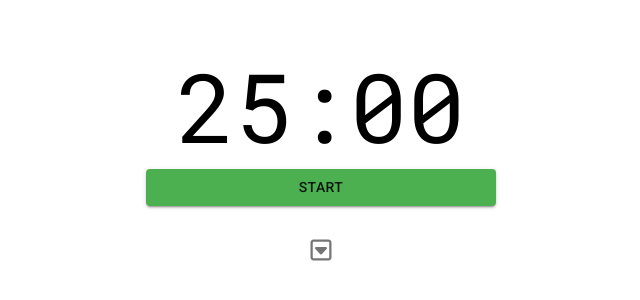
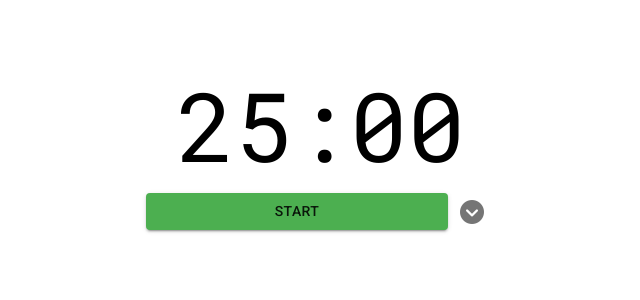
Before and after one commit to drewkiimon/think-straight, a React (Create React App) app: page / in a window 1280 px wide. Shown: the part 242-542 px from the top of the page, without its empty margins (319-959 px from the left). Built offline with nearby package versions, Linux system fonts and the light colour scheme.

Commit message:
Created a dropdown that needs functionality

```diff
--- a/src/components/Timer.js
+++ b/src/components/Timer.js
@@ -203,14 +203,13 @@ class Timer extends Component {
 							</Button>
 						)}
 					</ThemeProvider>
+					<TimerActions></TimerActions>
 				</div>
 
 				<Streaks
 					completedPomodoros={
 						this.state.completedPomodoros
 					}></Streaks>
-
-				<TimerActions></TimerActions>
 			</div>
 		);
 	}
--- a/src/components/Timer.scss
+++ b/src/components/Timer.scss
@@ -5,6 +5,6 @@
 	}
 
 	.timer-action-button {
-		width: 100%;
+		width: calc(100% - 48px);
 	}
 }
--- a/src/components/TimerActions/TimerActions.js
+++ b/src/components/TimerActions/TimerActions.js
@@ -2,6 +2,8 @@ import React, { Component } from "react";
 import IconButton from "@material-ui/core/IconButton";
 import Menu from "@material-ui/core/Menu";
 import MenuItem from "@material-ui/core/MenuItem";
+
+import "./TimerActions.scss";
 
 class TimerActions extends Component {
 	constructor(props) {
@@ -25,12 +27,12 @@ class TimerActions extends Component {
 
 	render() {
 		return (
-			<div>
+			<div className="timer-actions">
 				<IconButton
 					aria-controls='simple-menu'
 					aria-haspopup='true'
 					onClick={this.toggleMenu}>
-					<i className='far fa-caret-square-down'></i>
+					<i className="fas fa-chevron-circle-down"></i>
 				</IconButton>
 				<Menu
 					id='simple-menu'
--- a/src/components/TimerActions/TimerActions.scss
+++ b/src/components/TimerActions/TimerActions.scss
@@ -0,0 +1,3 @@
+.timer-actions {
+    display: inline-block;
+}
```
Also changed, not shown: 1 other file (tests, documents, lock files or other folders).
